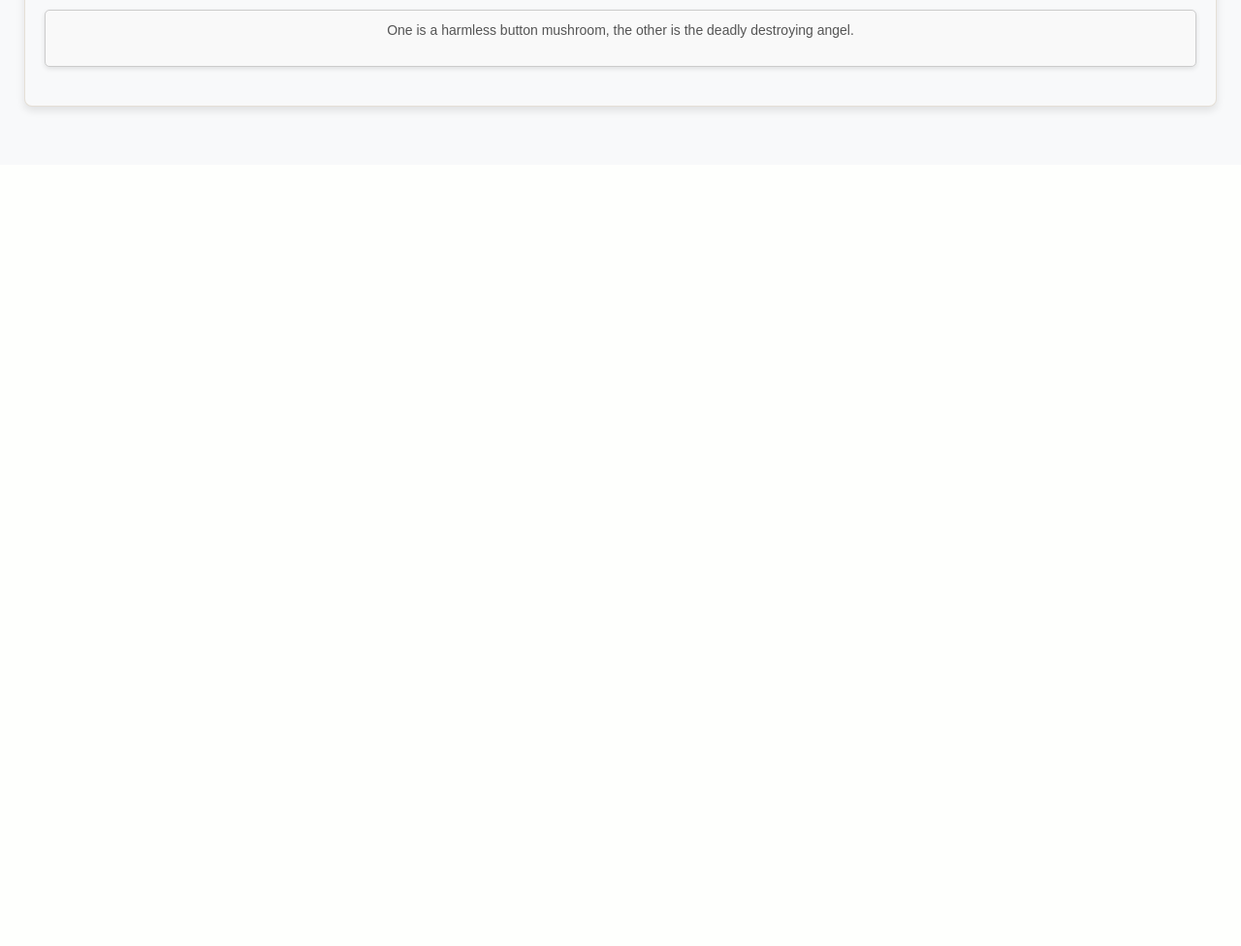
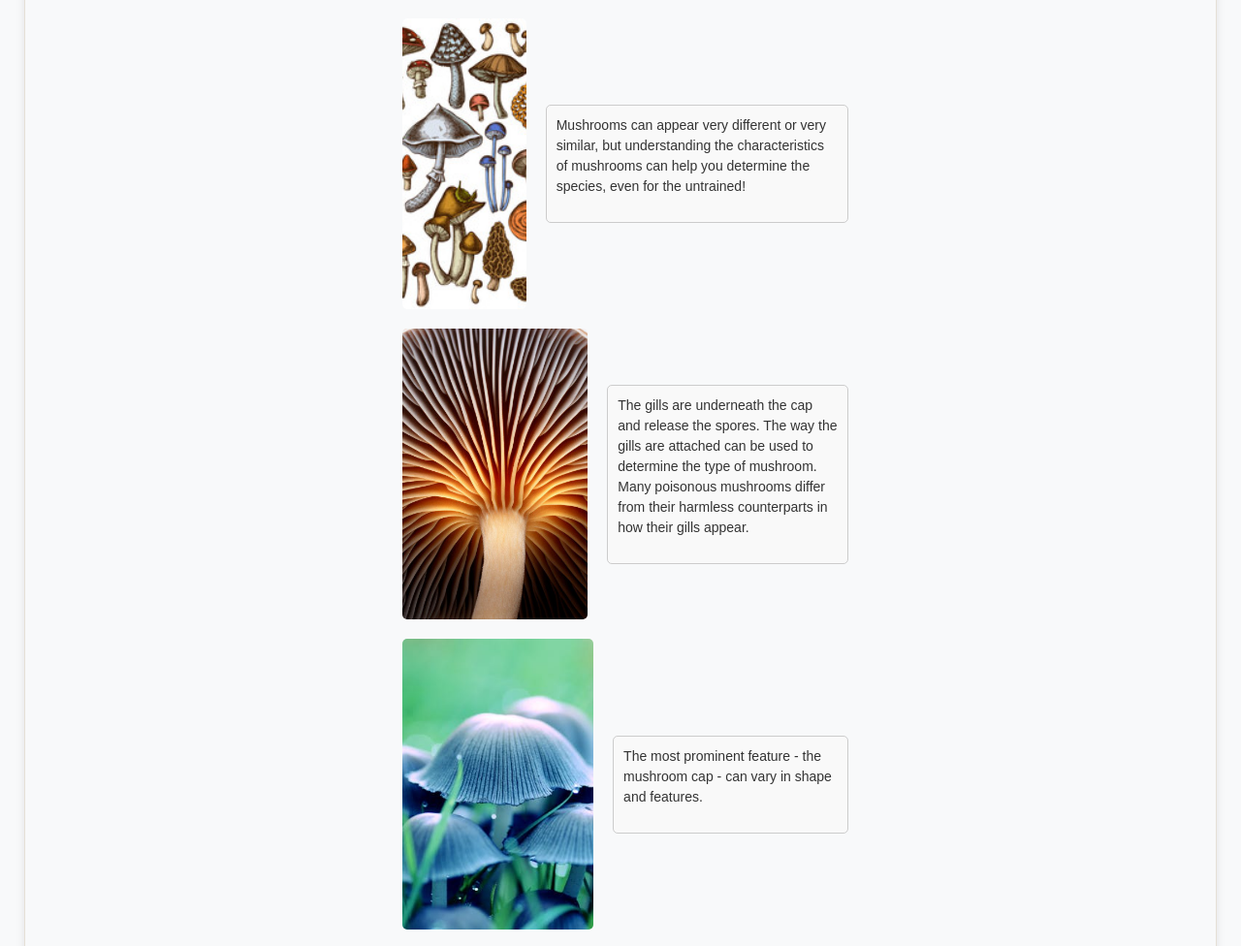
Before and after one commit to KelseyMersinas/Project-4-Group-10, a Flask app: page / in a window 1280 px wide. Shown: the part 630-1606 px from the top of the page at 97% size. Before the commit the page ends 747 px from the top, so only its background shows below. Run offline with Flask 3, Linux system fonts and the light colour scheme; parts of the project's set-up code (start-up, migrations or seed data) failed here and were passed over; some libraries are stand-ins or nearby versions.

Commit message:
added landing page work

```diff
--- a/app/static/css/style.css
+++ b/app/static/css/style.css
@@ -131,23 +131,24 @@ input[type="range"] {
 }
 
 /* Landing page body styling */
-.text-box {
-    border: 1px solid #ccc; /* Border around the box */
-    border-radius: 5px; /* Rounded corners */
-    padding: 20px; /* Space inside the box */
-    color: #555; /* Use a medium-dark color for text */
-    box-shadow: 0 2px 5px rgba(0, 0, 0, 0.1); /* Subtle shadow for depth */
-    margin: 20px 0; /* Space above and below the box */
-}
-
 .container {
     display: flex; /* Use flexbox for side-by-side layout */
-    justify-content: center; /* Center the images */
+    align-items: center; /* Align items vertically */
     margin-bottom: 20px; /* Space below the images */
 }
 
+.text-box {
+    border: 1px solid #ccc; /* Border around the text box */
+    border-radius: 5px; /* Rounded corners */
+    padding: 10px; /* Space inside the box */
+    background-color: #f9f9f9; /* Background color */
+    text-align: left; /* Align text to the left */
+    margin-left: 10px; /* Space between images and text */
+}
+
 .image-box {
-    height: 200px; /* Set a fixed height for each image box */
+    height: 300px; /* Set a fixed height for each image box */
+    width: auto;
     margin: 0 10px; /* Space between images */
     overflow: hidden; /* Hide any overflow */
     border-radius: 5px; /* Rounded corners for the images */
@@ -157,19 +158,20 @@ input[type="range"] {
 }
 
 .image-box img {
-    width: 100%; /* Make images fill the box */
-    height: auto; /* Maintain aspect ratio */
+    width: auto; /* Default setting for other images */
+    height: 100%; /* Make images fill the box height */
     display: block; /* Remove bottom space */
 }
 
-.text-box {
-    border: 1px solid #ccc; /* Border around the text box */
-    border-radius: 5px; /* Rounded corners */
-    padding: 10px; /* Space inside the box */
-    background-color: #f9f9f9; /* Background color */
-    text-align: center; /* Center text */
+.image-box img.stretch {
+    width: 200%; /* Increase width for this specific image */
+    height: auto; /* Maintain aspect ratio */
+    object-fit: cover; /* Ensure the image covers the box without stretching */
 }
 
+.image-box .field {
+    overflow: visible;
+}
 
 /* Make the iframe responsive */
 .responsive-iframe {
--- a/app/templates/landing.html
+++ b/app/templates/landing.html
@@ -1,20 +1,38 @@
 <!DOCTYPE html>
 <html lang="en">
   <head>
-    <meta charset="UTF-8">
-    <meta name="viewport" content="width=device-width, initial-scale=1.0">
-    <link rel="stylesheet" href="https://stackpath.bootstrapcdn.com/bootswatch/4.5.2/sandstone/bootstrap.min.css">
-    <link href="./static/css/style.css" rel="stylesheet">
+    <meta charset="UTF-8" />
+    <meta name="viewport" content="width=device-width, initial-scale=1.0" />
+    <link
+      rel="stylesheet"
+      href="https://stackpath.bootstrapcdn.com/bootswatch/4.5.2/sandstone/bootstrap.min.css"
+    />
+    <link href="./static/css/style.css" rel="stylesheet" />
     <title>Mushroom Classification</title>
   </head>
   <body>
     <div id="chart"></div>
-    <nav class="navbar navbar-expand-lg bg-body-tertiary sticky-top" data-bs-theme="dark">
+    <nav
+      class="navbar navbar-expand-lg bg-body-tertiary sticky-top"
+      data-bs-theme="dark"
+    >
       <div class="container-fluid">
         <a class="navbar-brand" href="/">
-                <img src="{{ url_for('static', filename='images/mushroom_icon.png') }}" alt="Mushroom Icon" style="height: 40px; width: 40px;">
+          <img
+            src="{{ url_for('static', filename='images/mushroom_icon.png') }}"
+            alt="Mushroom Icon"
+            style="height: 40px; width: 40px"
+          />
         </a>
-            <button class="navbar-toggler" type="button" data-bs-toggle="collapse" data-bs-target="#navbarNav" aria-controls="navbarNav" aria-expanded="false" aria-label="Toggle navigation">
+        <button
+          class="navbar-toggler"
+          type="button"
+          data-bs-toggle="collapse"
+          data-bs-target="#navbarNav"
+          aria-controls="navbarNav"
+          aria-expanded="false"
+          aria-label="Toggle navigation"
+        >
           <span class="navbar-toggler-icon"></span>
         </button>
         <div class="collapse navbar-collapse" id="navbarNav">
@@ -22,19 +40,25 @@
             <li class="nav-item">
               <a class="nav-link" href="{{ url_for('predict') }}">Identify</a>
             </li>
-                    <li class="nav-item"></li>
-                    <a class="nav-link" href="{{ url_for('tableauOne') }}">Tableau Dashboard 1</a>
+            <li class="nav-item">
+              <a class="nav-link" href="{{ url_for('tableauOne') }}"
+                >Tableau Dashboard 1</a
+              >
             </li>
-                    <li class="nav-item"></li>
-                    <a class="nav-link" href="{{ url_for('tableauTwo') }}">Tableau Dashboard 2</a>
+            <li class="nav-item">
+              <a class="nav-link" href="{{ url_for('tableauTwo') }}"
+                >Tableau Dashboard 2</a
+              >
             </li>
-                    <li class="nav-item"></li>
+            <li class="nav-item">
               <a class="nav-link" href="{{ url_for('aboutus') }}">About Us</a>
             </li>
-                    <li class="nav-item"></li>
-                    <a class="nav-link" href="{{ url_for('workscited') }}">Works Cited</a>
+            <li class="nav-item">
+              <a class="nav-link" href="{{ url_for('workscited') }}"
+                >Works Cited</a
+              >
             </li>
-                    <li class="nav-item"></li>
+            <li class="nav-item">
               <a class="nav-link" href="{{ url_for('writeup') }}">Write Up</a>
             </li>
           </ul>
@@ -43,29 +67,116 @@
     </nav>
     <div class="row"></div>
     <div class="col-md-12">
-            <div class="card" style="margin: 10px;">
+      <div class="card" style="margin: 10px">
         <div class="card-header text-left">
           <h1>Welcome to our Mushroom Classification App</h1>
         </div>
         <header>
-        <p>Explanation of the Application / Mushroom Identification Information / pretty pictures / how to use app
           <div class="text-box">
-                <p>With over 14,000 mushroom species found around the globe, from delicious edible varieties to potentially deadly ones, knowing which mushrooms to forage is essential for safe consumption. Our Mushroom Identification App uses the power of machine learning to quickly and accurately classify mushrooms based on their unique characteristics.
-Whether you're an experienced forager or just starting out, our app provides valuable insights right in the field. With user-friendly features and a comprehensive database, you can confidently explore and build your knowledge about the fascinating world of mushrooms.
-Join us on this journey to enhance your foraging experience while prioritizing safety!</p>
+            <p>
+              With over 14,000 mushroom species found around the globe, from
+              delicious edible varieties to potentially deadly ones, knowing
+              which mushrooms to forage is essential for safe consumption. Our
+              Mushroom Identification App uses the power of machine learning to
+              quickly and accurately classify mushrooms based on their unique
+              characteristics. Whether you're an experienced forager or just
+              starting out, our app provides valuable insights right in the
+              field. With user-friendly features and a comprehensive database,
+              you can confidently explore and build your knowledge about the
+              fascinating world of mushrooms. Join us on this journey to enhance
+              your foraging experience while prioritizing safety!
+            </p>
           </div>
-        </p>
         </header>
         <div class="container">
           <div class="image-box">
-            <img src="https://cdn.britannica.com/14/253814-138-42B6A52C/mushroom-fungi-photosynthesize-sunlight.jpg?w=800&h=450&c=crop" alt="button mushroom">
+            <img
+              src="https://cdn.britannica.com/14/253814-138-42B6A52C/mushroom-fungi-photosynthesize-sunlight.jpg?w=800&h=450&c=crop"
+              alt="button mushroom"
+            />
           </div>
           <div class="image-box">
-            <img src="https://mushroomexam.com/pluginfile.php/2441/mod_page/content/1/Destroying_angels_look_Alike.jpg" alt="destroying angel">
+            <img
+              class="stretch"
+              src="https://mushroomexam.com/pluginfile.php/2441/mod_page/content/1/Destroying_angels_look_Alike.jpg"
+              alt="destroying angel"
+            />
+          </div>
+          <div class="text-box">
+            <p>
+              One is a harmless button mushroom, the other is the deadly
+              destroying angel.
+            </p>
           </div>
         </div>
+        <div class="container">
+          <div class="image-box">
+            <img
+              class="field"
+              src="static/images/pic_variety.jpg"
+              alt="mushroom field"
+            />
+          </div>
           <div class="text-box">
-        <p>One is a harmless button mushroom, the other is the deadly destroying angel.</p>
+            <p>
+              Mushrooms can appear very different or very similar, but
+              understanding the characteristics of mushrooms can help you
+              determine the species, even for the untrained!
+            </p>
+          </div>
+        </div>
+        <div class="container">
+          <div class="image-box">
+            <img
+              src="static/images/gills_pic.jpg"
+              alt="gills example"
+            />
+          </div>
+          <div class="text-box">
+            <p>
+              The gills are underneath the cap and release the spores. The way
+              the gills are attached can be used to determine the type of
+              mushroom. Many poisonous mushrooms differ from their harmless counterparts in how their gills appear.
+            </p>
+          </div>
+        </div>
+        <div class="container">
+          <div class="image-box">
+            <img
+              class="field"
+              src="static/images/pexels-photo-1379563.jpeg"
+              alt="mushroom cap example"
+            />
+          </div>
+          <div class="text-box">
+            <p>
+              The most prominent feature - the mushroom cap - can vary in shape
+              and features.
+            </p>
+          </div>
+        </div>
+        <div class="container">
+          <div class="image-box">
+            <img
+              src="https://learnyourland.com/wp-content/uploads/2019/09/Holwayamucida2018-e1568725786140.jpg"
+              alt="button mushroom"
+            />
+          </div>
+          <div class="image-box">
+            <img
+              class="stretch"
+              src="https://upload.wikimedia.org/wikipedia/commons/9/92/Lion%27s-mane_mushroom_imported_from_iNaturalist_photo_176790519_on_21_March_2024.jpg"
+              alt="destroying angel"
+            />
+          </div>
+          <div class="text-box">
+            <p>
+              The actual height and size can be very different across different
+              species, from very small to large.
+            </p>
+          </div>
+        </div>
+      </div>
     </div>
   </body>
 </html>
```
Lines whose indentation alone changed are shown as unchanged.
